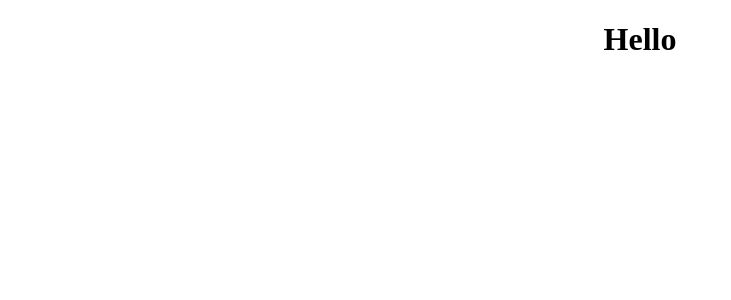
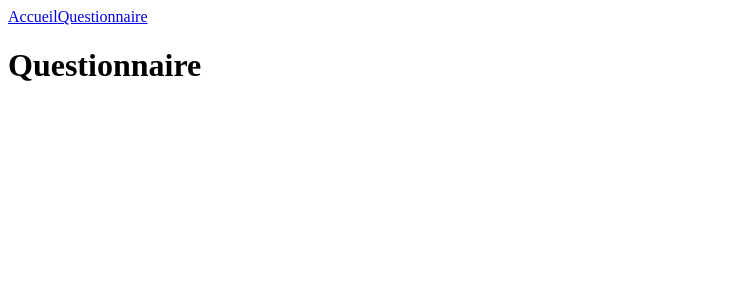
Before and after one commit to ioayoub/ocr-shiny_agency, a React (Create React App) app: page /survey in a window 1280 px wide. Shown: the top 300 px of the page, without its empty margins (0-731 px from the left). Built offline with nearby package versions, Linux system fonts and the light colour scheme.

Commit message:
feat:react router + nav link

```diff
--- a/package.json
+++ b/package.json
@@ -8,6 +8,7 @@
     "@testing-library/user-event": "^13.5.0",
     "react": "^18.2.0",
     "react-dom": "^18.2.0",
+    "react-router-dom": "^6.4.1",
     "react-scripts": "5.0.1",
     "web-vitals": "^2.1.4"
   },
--- a/public/index.html
+++ b/public/index.html
@@ -5,7 +5,7 @@
     <link rel="icon" href="%PUBLIC_URL%/favicon.ico" />
     <meta name="viewport" content="width=device-width, initial-scale=1" />
 
-    <title>Shiny</title>
+    <title>Shiny Agency</title>
   </head>
   <body>
     <noscript>You need to enable JavaScript to run this app.</noscript>
--- /dev/null
+++ b/src/components/Header/index.jsx
@@ -0,0 +1,13 @@
+import React from 'react';
+import { Link } from 'react-router-dom';
+
+const Header = () => {
+    return (
+        <nav>
+            <Link to="/">Accueil</Link>
+            <Link to="/survey">Questionnaire</Link>
+        </nav>
+    );
+};
+
+export default Header;
--- a/src/index.js
+++ /dev/null
@@ -1,10 +0,0 @@
-import React from 'react';
-import ReactDOM from 'react-dom/client';
-import Home from './pages/Home';
-
-const root = ReactDOM.createRoot(document.getElementById('root'));
-root.render(
-  <React.StrictMode>
-    <Home />
-  </React.StrictMode>
-);
--- /dev/null
+++ b/src/index.jsx
@@ -0,0 +1,22 @@
+import React from "react";
+import ReactDOM from "react-dom/client";
+import { BrowserRouter, Routes, Route } from "react-router-dom";
+import Header from "./components/Header";
+import Home from "./pages/Home";
+
+import Survey from "./pages/Survey";
+
+const root = ReactDOM.createRoot(document.getElementById("root"));
+root.render(
+  <React.StrictMode>
+    <BrowserRouter>
+    <Header />
+      <Routes>
+        <Route path="/" element={<Home />} />
+        <Route path="/survey" element={<Survey />} />
+        <Route path="*" element={<h1>Page not Found</h1>} />
+      </Routes>
+    </BrowserRouter>
+
+  </React.StrictMode>
+);
--- a/src/pages/Home.js
+++ b/src/pages/Home.jsx
@@ -1,3 +1,4 @@
+import Header from '../components/Header';
 import '../styles/_home.css';
 
 function Home() {
--- /dev/null
+++ b/src/pages/Survey.jsx
@@ -0,0 +1,11 @@
+import React from 'react';
+
+const Survey = () => {
+    return (
+        <div>
+            <h1>Questionnaire</h1>
+        </div>
+    );
+};
+
+export default Survey;
```
Also changed, not shown: 1 other file (tests, documents, lock files or other folders).
